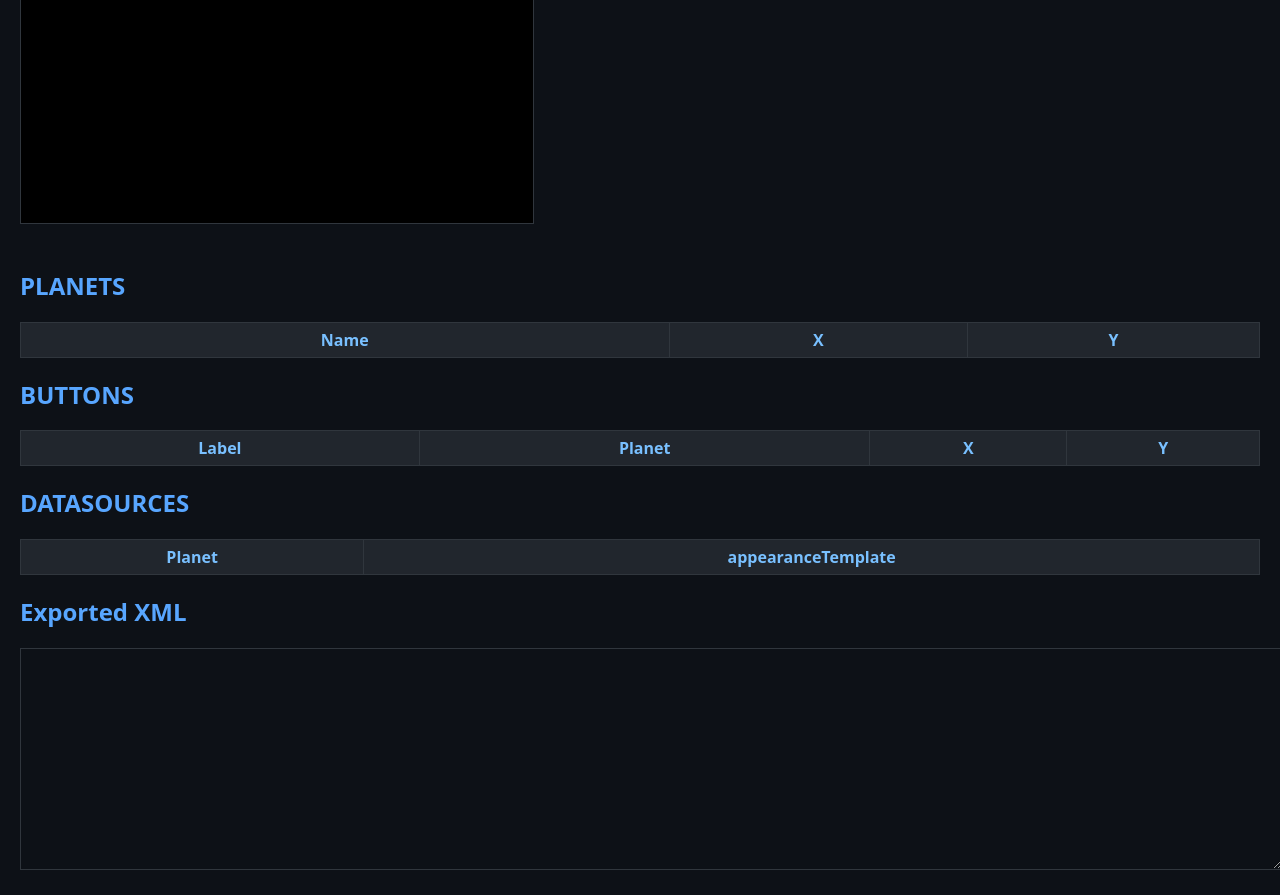
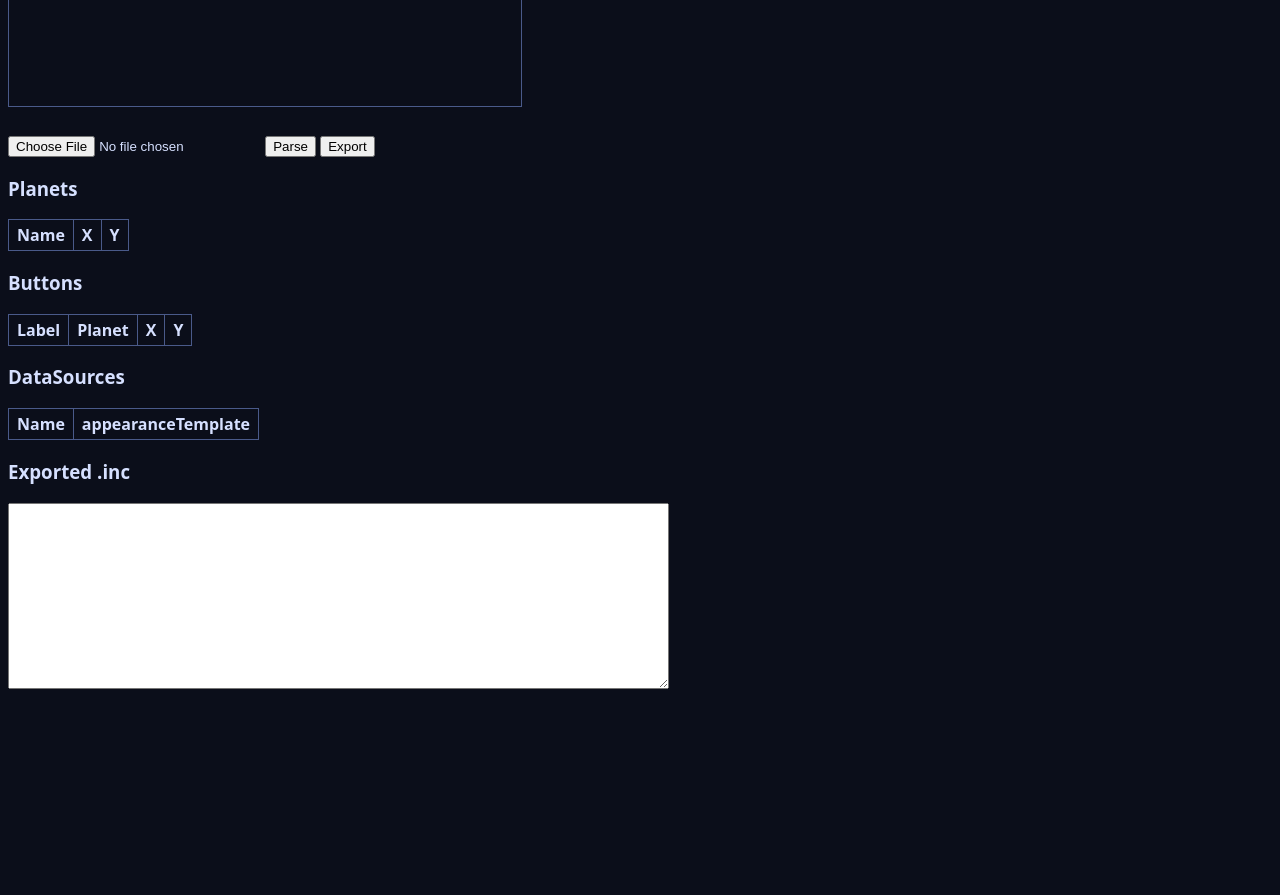
Before and after one commit to Almec-swg/SWG-UI-Editor, a plain HTML site: page SWG-UI-Editor/index.html in a window 1280 px wide. Shown: the part 480-1375 px from the top of the page. After the commit the page ends 1182 px from the top, so only its background shows below. Drawn offline with Linux system fonts and the light colour scheme.

Commit message:
Update styles and structure in index.html

```diff
--- a/SWG-UI-Editor/index.html
+++ b/SWG-UI-Editor/index.html
@@ -5,120 +5,71 @@
   <title>SWG Galaxy Map Editor</title>
   <style>
     body {
-      background: #0d1117;
-      color: #e6edf3;
+      background: #0b0e1a;
+      color: #d6e0ff;
       font-family: system-ui, sans-serif;
-      margin: 20px;
     }
-
-    h1, h2 {
-      color: #58a6ff;
+    canvas {
+      border: 1px solid #4a5a8a;
+      image-rendering: pixelated;
     }
-
     table {
       border-collapse: collapse;
-      margin-bottom: 20px;
-      width: 100%;
-      background: #161b22;
+      margin-top: 10px;
     }
-
-    th, td {
-      border: 1px solid #30363d;
-      padding: 6px 10px;
+    td, th {
+      border: 1px solid #4a5a8a;
+      padding: 4px 8px;
     }
-
-    th {
-      background: #21262d;
-      color: #79c0ff;
-    }
-
     input[type="text"] {
-      width: 95%;
-      background: #0d1117;
-      color: #e6edf3;
-      border: 1px solid #30363d;
-      padding: 4px;
-    }
-
-    #mapCanvas {
-      border: 1px solid #30363d;
-      background: black;
-      margin-bottom: 20px;
-    }
-
-    #output {
-      width: 100%;
-      height: 200px;
-      background: #0d1117;
-      color: #e6edf3;
-      border: 1px solid #30363d;
-      padding: 10px;
-    }
-
-    button {
-      background: #238636;
-      border: none;
-      padding: 8px 14px;
-      color: white;
-      cursor: pointer;
-      margin-right: 10px;
-    }
-
-    button:hover {
-      background: #2ea043;
+      width: 200px;
     }
   </style>
 </head>
+
 <body>
 
-  <h1>SWG Galaxy Map Editor</h1>
+  <h2>Galaxy Map</h2>
+
+  <!-- The canvas must remain 512x512 because the layout engine scales to this -->
+  <canvas id="mapCanvas" width="512" height="512"></canvas>
+
+  <br><br>
 
   <input type="file" id="fileInput" accept=".inc">
   <button id="parseBtn">Parse</button>
-  <button id="exportBtn">Export XML</button>
+  <button id="exportBtn">Export</button>
 
-  <h2>Galaxy Map</h2>
-  <canvas id="mapCanvas" width="512" height="512"></canvas>
-
-  <h2>PLANETS</h2>
+  <h3>Planets</h3>
   <table id="planetTable">
     <thead>
-      <tr>
-        <th>Name</th>
-        <th>X</th>
-        <th>Y</th>
-      </tr>
+      <tr><th>Name</th><th>X</th><th>Y</th></tr>
     </thead>
     <tbody></tbody>
   </table>
 
-  <h2>BUTTONS</h2>
+  <h3>Buttons</h3>
   <table id="buttonTable">
     <thead>
-      <tr>
-        <th>Label</th>
-        <th>Planet</th>
-        <th>X</th>
-        <th>Y</th>
-      </tr>
+      <tr><th>Label</th><th>Planet</th><th>X</th><th>Y</th></tr>
     </thead>
     <tbody></tbody>
   </table>
 
-  <h2>DATASOURCES</h2>
+  <h3>DataSources</h3>
   <table id="dataSourceTable">
     <thead>
-      <tr>
-        <th>Planet</th>
-        <th>appearanceTemplate</th>
-      </tr>
+      <tr><th>Name</th><th>appearanceTemplate</th></tr>
     </thead>
     <tbody></tbody>
   </table>
 
-  <h2>Exported XML</h2>
-  <textarea id="output"></textarea>
+  <h3>Exported .inc</h3>
+  <textarea id="output" rows="12" cols="80"></textarea>
 
+  <!-- IMPORTANT: swgLayoutEngine.js must load BEFORE load.js -->
+  <script src="swgLayoutEngine.js"></script>
   <script src="load.js"></script>
+
 </body>
 </html>
```
